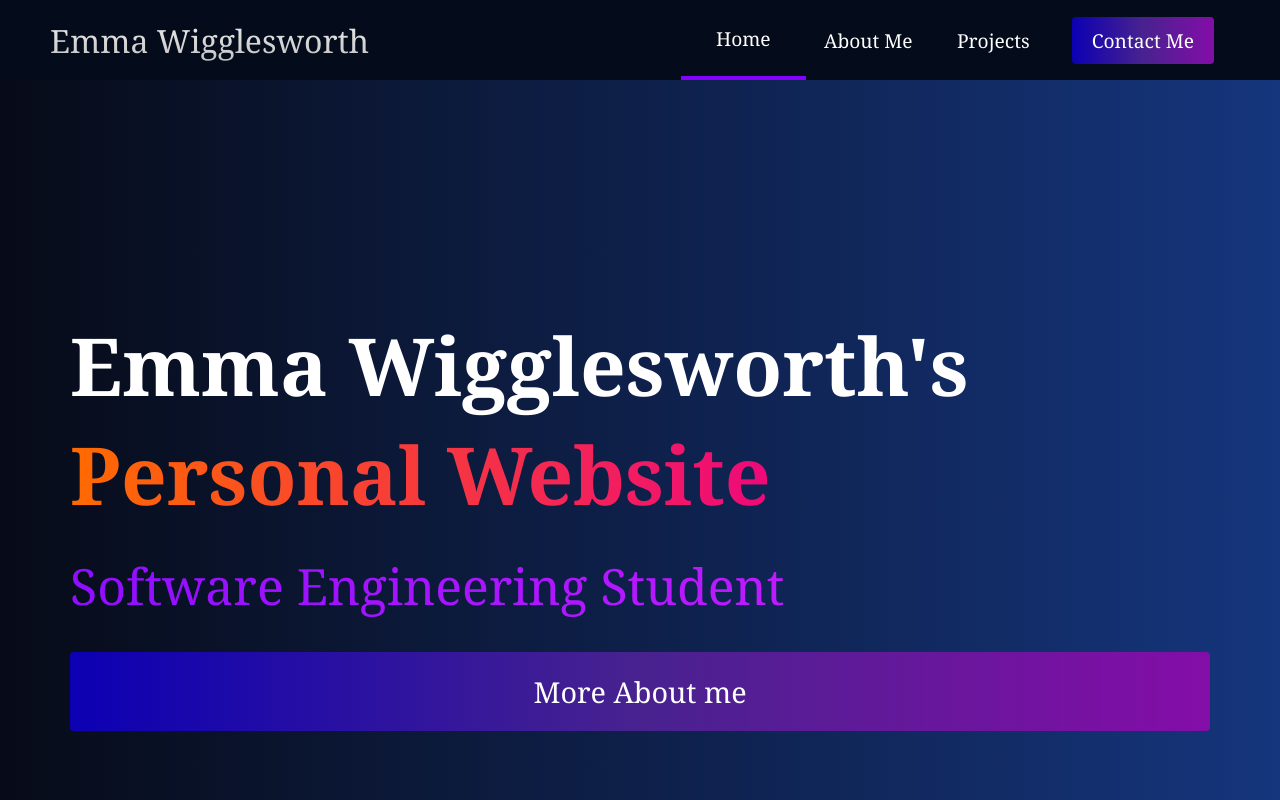
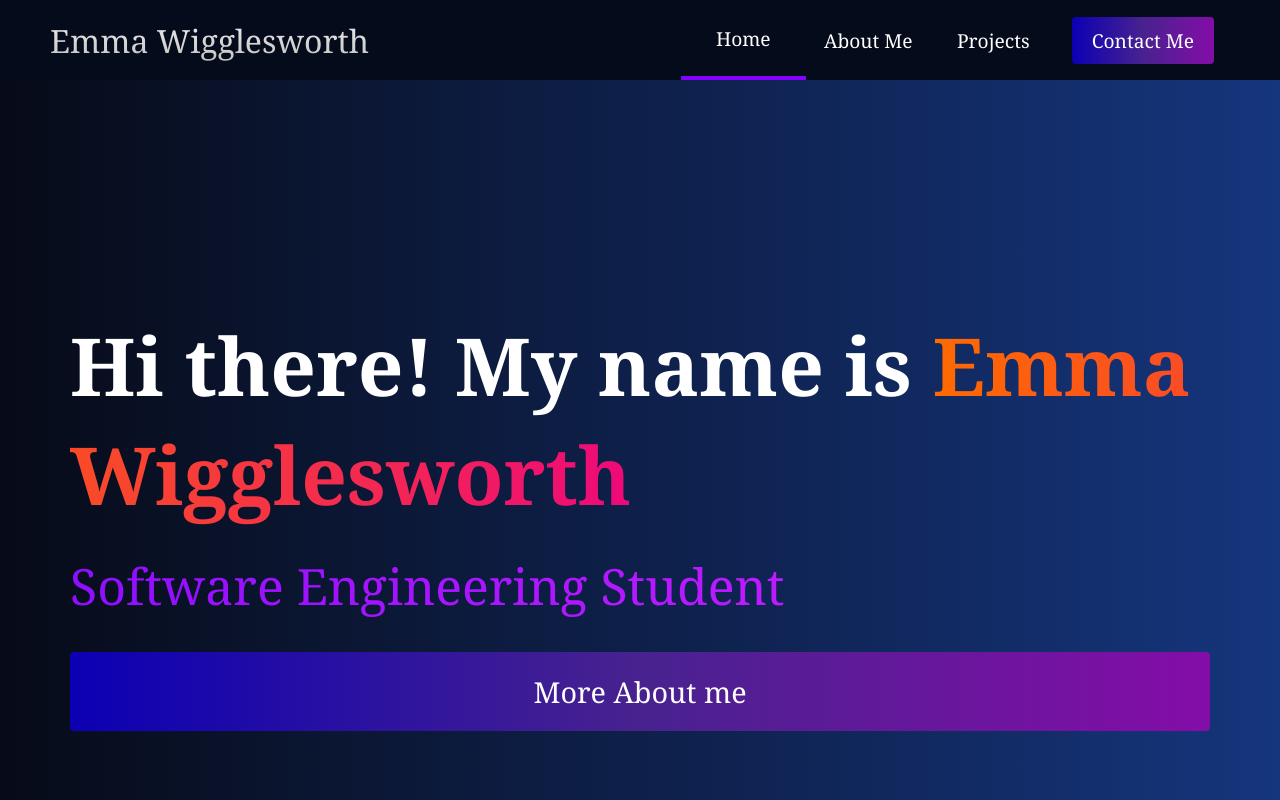
Before and after one commit to emmawigglesworth/emmawigglesworth1.github.io, a plain HTML site: page index.html in a window 1280 px wide. Shown: the top 800 px of the page. Drawn offline with Linux system fonts and the light colour scheme.

Commit message:
Update index.html

```diff
--- a/index.html
+++ b/index.html
@@ -41,7 +41,7 @@
     <!-- Home Intro Section -->
     <div class="hero" id="home">
       <div class="hero__container">
-        <h1 class="hero__heading">Emma Wigglesworth's <span>Personal Website</span></h1>
+        <h1 class="hero__heading">Hi there! My name is <span>Emma Wigglesworth</span></h1>
         <p class="hero__description">Software Engineering Student</p>
         <button class="main__btn"><a href="#about">More About me</a></button>
         <!-- <a href="#about" class="navbar__links" id="about-page">About Me</a> -->
```
